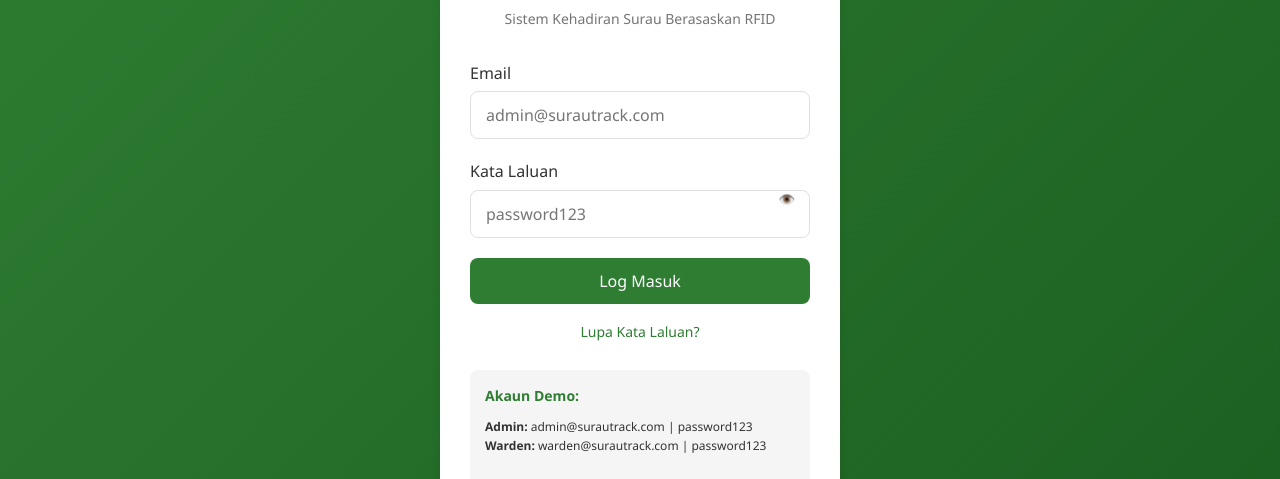
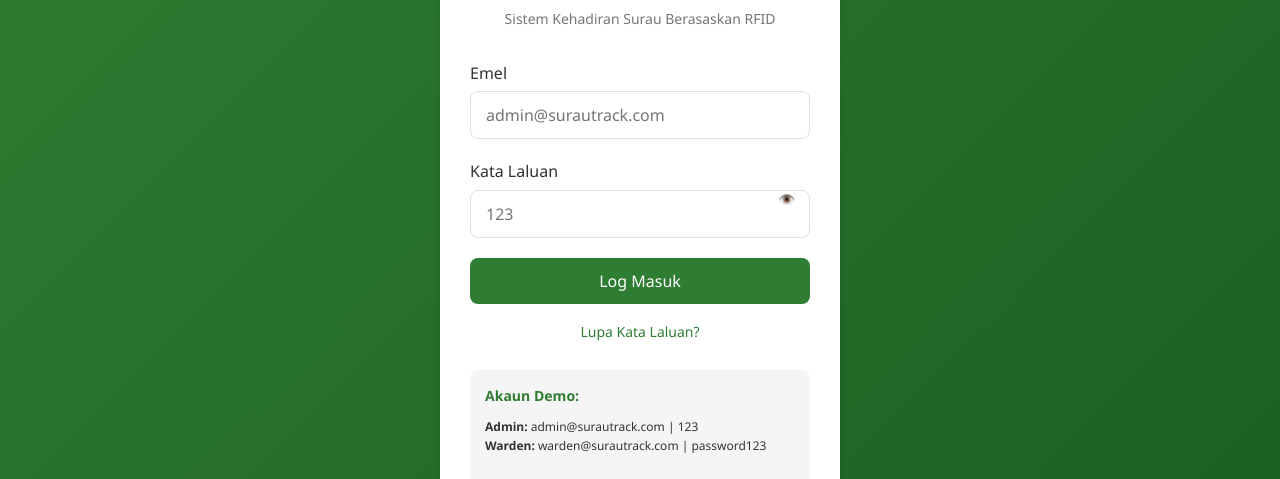
Before and after one commit to f1207ibrahim-lab/esasrfidsystem, a plain HTML site: page index.html in a window 1280 px wide. Shown: the part 180-659 px from the top of the page. Drawn offline with Linux system fonts and the light colour scheme.

Commit message:
Update index.html

```diff
--- a/index.html
+++ b/index.html
@@ -54,13 +54,13 @@
 
         <div class="login-form">
             <div class="form-group">
-                <label for="email">Email</label>
+                <label for="email">Emel</label>
                 <input type="email" id="email" placeholder="admin@surautrack.com" class="form-control">
             </div>
 
             <div class="form-group password-field">
                 <label for="password">Kata Laluan</label>
-                <input type="password" id="password" placeholder="password123" class="form-control">
+                <input type="password" id="password" placeholder="123" class="form-control">
                 <button type="button" class="show-password" onclick="togglePassword()">👁️</button>
             </div>
 
@@ -73,7 +73,7 @@
 
         <div class="demo-accounts">
             <h3>Akaun Demo:</h3>
-            <p><strong>Admin:</strong> admin@surautrack.com | password123</p>
+            <p><strong>Admin:</strong> admin@surautrack.com | 123</p>
             <p><strong>Warden:</strong> warden@surautrack.com | password123</p>
 
             <!-- Demo buttons will be added by JavaScript -->
```
